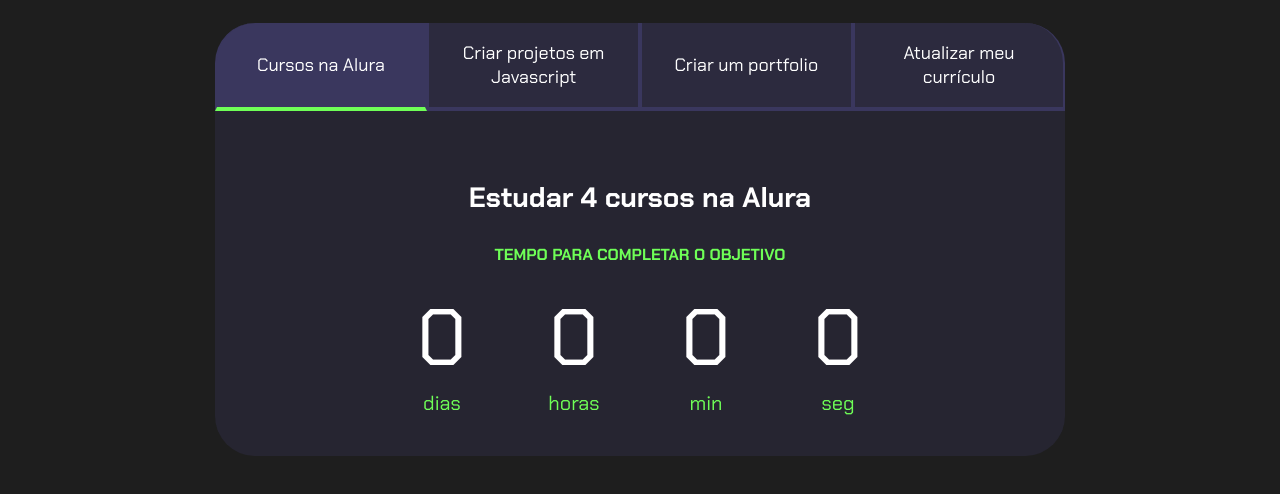
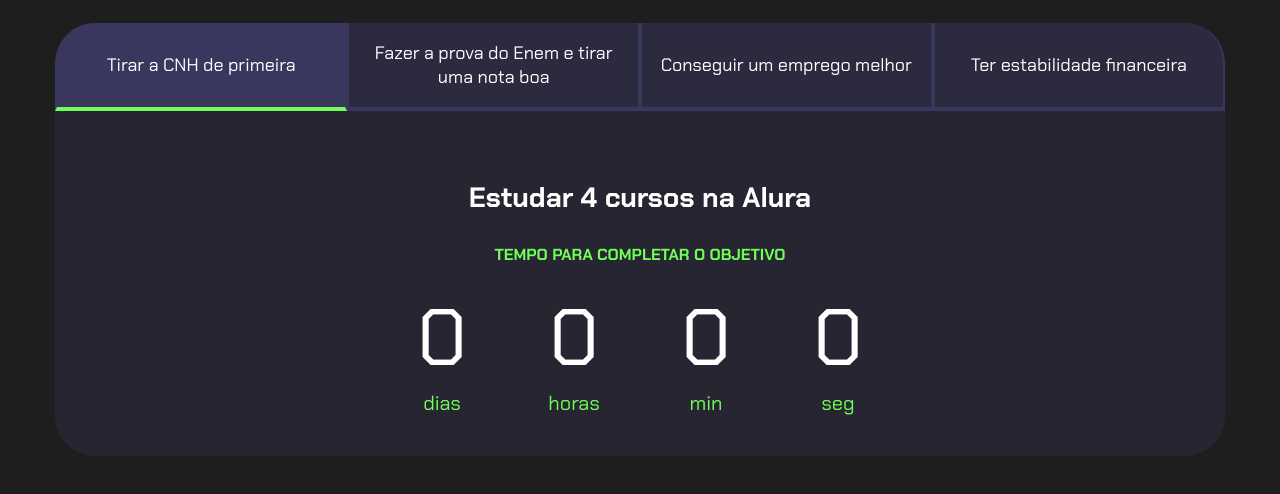
Before and after one commit to Amandinha171/amanda, a plain HTML site: page index.html in a window 1280 px wide. Shown: the part 80-574 px from the top of the page. Drawn offline with Linux system fonts and the light colour scheme.

Commit message:
Update index.html

```diff
--- a/index.html
+++ b/index.html
@@ -13,10 +13,10 @@
         <h2 class="titulo-principal">Meus objetivos do ano<span>_</span></h2>
         <div class="conteudo">
             <div class="botoes">
-                <button class="botao ativo">Cursos na Alura</button>
-                <button class="botao">Criar projetos em Javascript</button>
-                <button class="botao">Criar um portfolio</button>
-                <button class="botao">Atualizar meu currículo</button>
+                <button class="botao ativo">Tirar a CNH de primeira</button>
+                <button class="botao">Fazer a prova do Enem e tirar uma nota boa</button>
+                <button class="botao">Conseguir um emprego melhor</button>
+                <button class="botao">Ter estabilidade financeira</button>
             </div>
             <div class="abas-textos">
                 <div class="aba-conteudo ativo">
```
